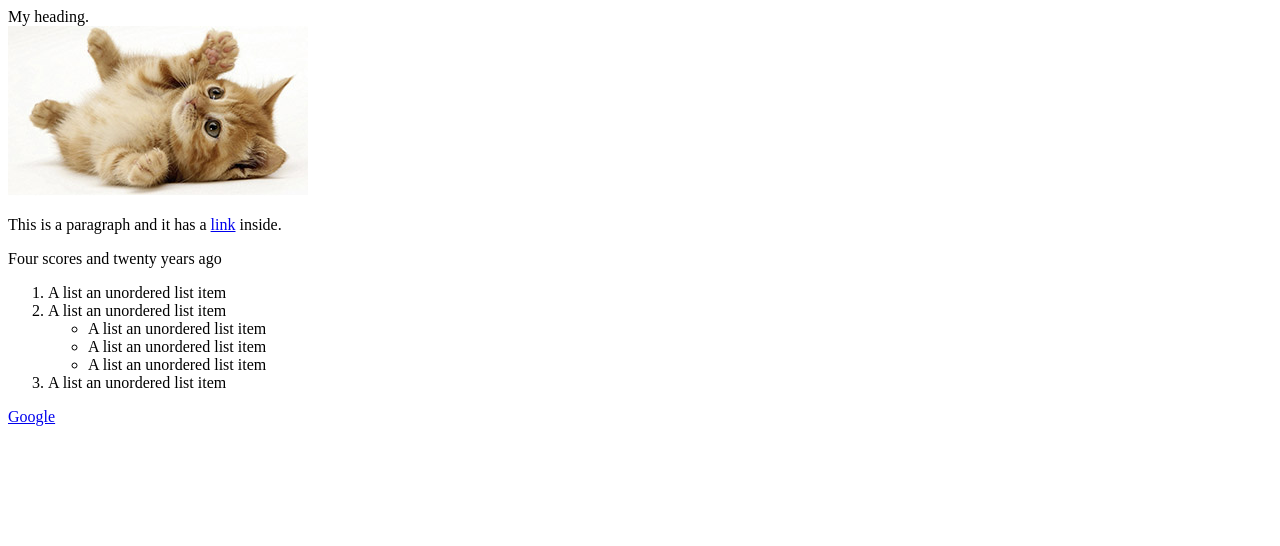
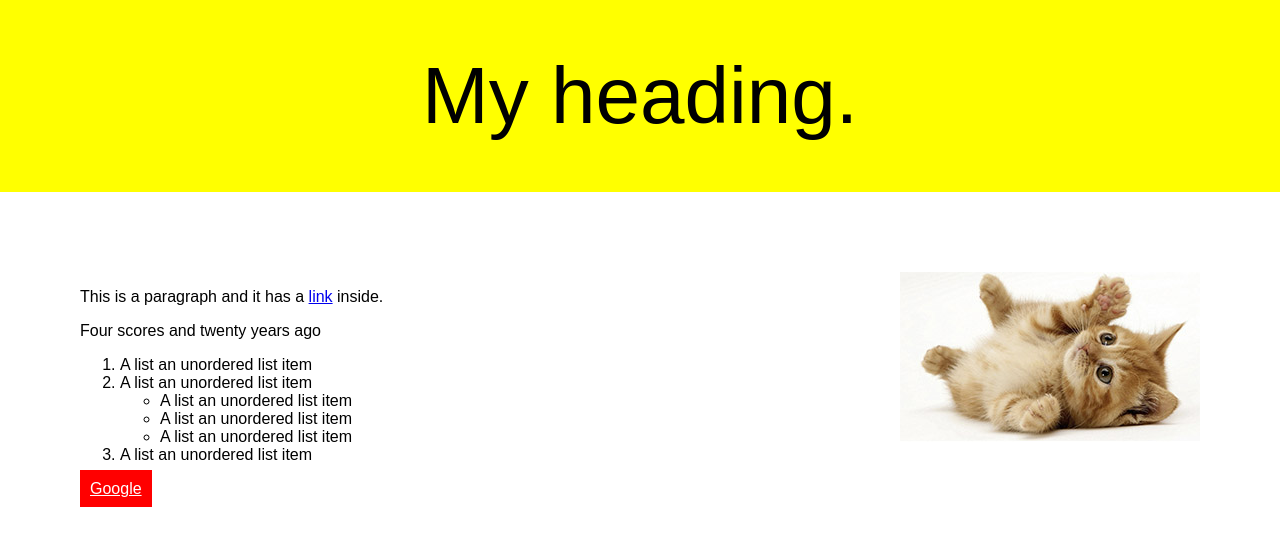
Before and after one commit to CodemasterInstitute/0.4-exercise-html, a plain HTML site: page index.html in a window 1280 px wide. Drawn offline with Linux system fonts and the light colour scheme.

Commit message:
completed HTML + css

```diff
--- a/index.html
+++ b/index.html
@@ -4,9 +4,27 @@
 		<title>The Page</title>
 		<style>
 
+			header{
+				background-color: yellow;
+				text-align: center;
+				padding: 50px;
+				font-size: 80px;
+			}
+
+			main{
+				padding: 80px;
+			}
+
+			body{
+				margin: 0;
+				font-family: sans-serif;
+			}
+
+			#cat{
+				float: right;
+			}
+
 			/*
-
-			Here are some attributes you may end up using. Google is your friend :)
 
 			font-family
 			float
@@ -20,27 +38,14 @@
 
 			*/
 
-			header{
-
-			}
-
-			main{
-
-			}
-
-			body{
-
-			}
-
-
-			}
-
 			.red-button{
-
+				background-color: red;
+				color: white;
+				padding: 10px;
 			}
 
 			.red-button:hover{
-
+				background-color: blue;
 			}
 		</style>
 	</head>
```
